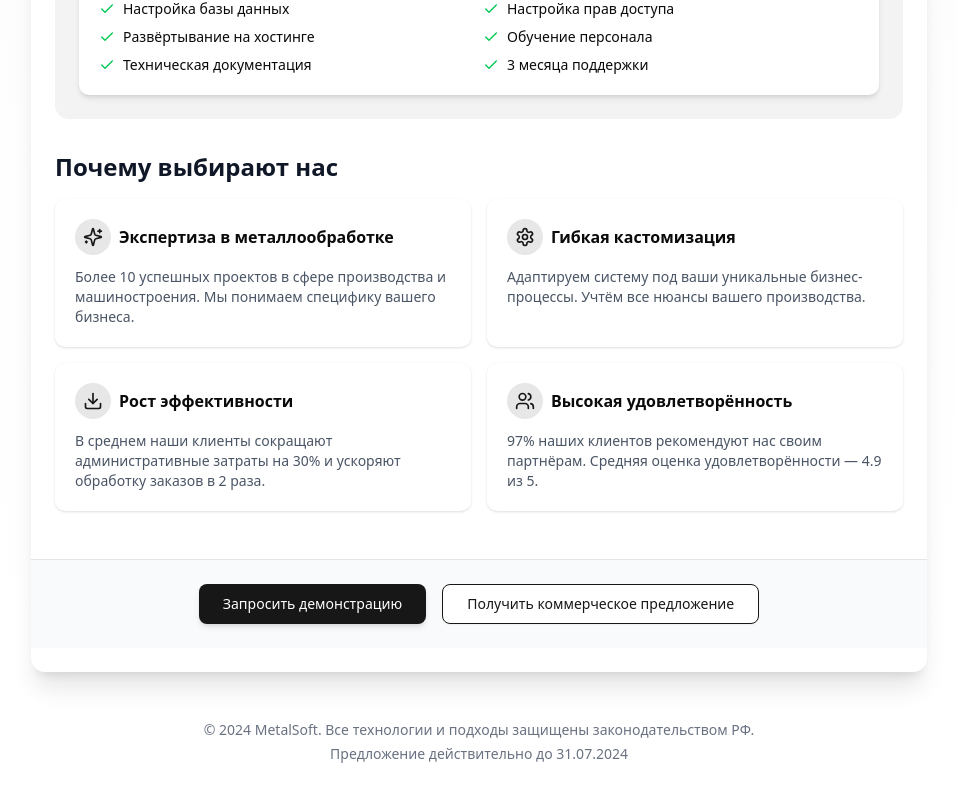
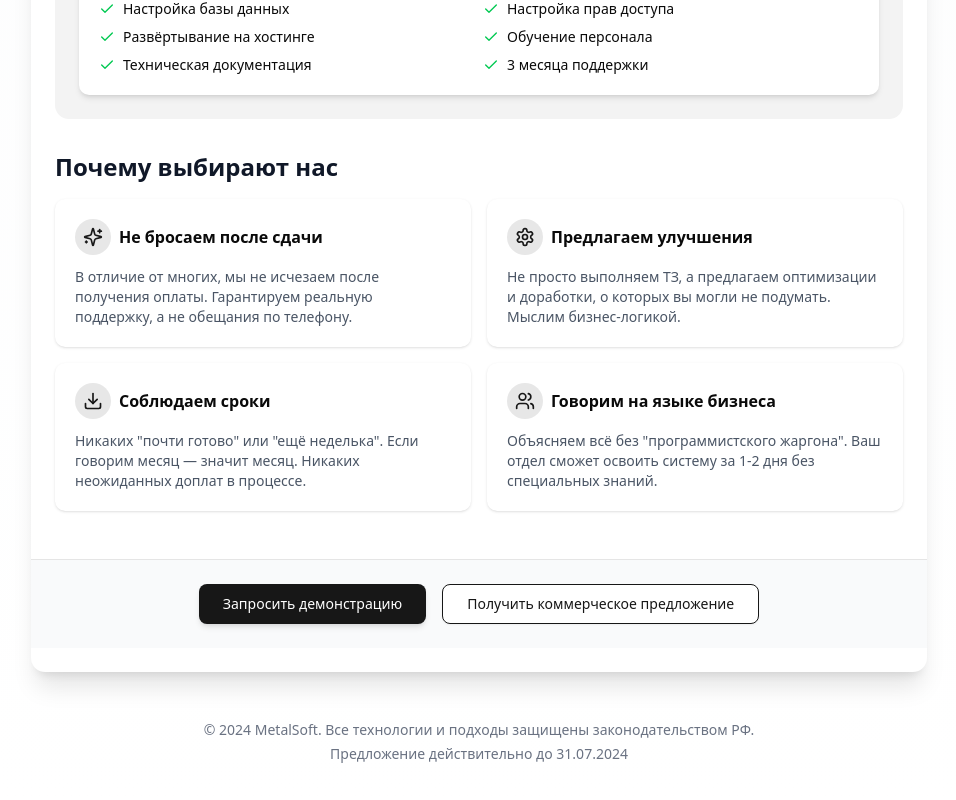
Before and after one commit to Leogelv/metal_offer_new, a Next.js app: page /offer in a window 1280 px wide. Shown: the part 1785-2585 px from the top of the page, without its empty margins (161-1117 px from the left). Built offline with nearby package versions, Linux system fonts and the light colour scheme.

Commit message:
Обновлены преимущества компании с фокусом на реальные болевые точки заказчиков СНГ

```diff
--- a/src/app/offer/page.tsx
+++ b/src/app/offer/page.tsx
@@ -265,9 +265,9 @@ export default function OfferPage() {
                     <div className="bg-primary/10 p-2 rounded-full">
                       <Sparkles className="h-5 w-5 text-primary" />
                     </div>
-                    <h3 className="font-semibold">Экспертиза в металлообработке</h3>
+                    <h3 className="font-semibold">Не бросаем после сдачи</h3>
                   </div>
-                  <p className="text-sm text-gray-600">Более 10 успешных проектов в сфере производства и машиностроения. Мы понимаем специфику вашего бизнеса.</p>
+                  <p className="text-sm text-gray-600">В отличие от многих, мы не исчезаем после получения оплаты. Гарантируем реальную поддержку, а не обещания по телефону.</p>
                 </div>
 
                 <div className="bg-white p-5 rounded-lg shadow-sm hover:shadow-md transition-all">
@@ -275,9 +275,9 @@ export default function OfferPage() {
                     <div className="bg-primary/10 p-2 rounded-full">
                       <Settings className="h-5 w-5 text-primary" />
                     </div>
-                    <h3 className="font-semibold">Гибкая кастомизация</h3>
+                    <h3 className="font-semibold">Предлагаем улучшения</h3>
                   </div>
-                  <p className="text-sm text-gray-600">Адаптируем систему под ваши уникальные бизнес-процессы. Учтём все нюансы вашего производства.</p>
+                  <p className="text-sm text-gray-600">Не просто выполняем ТЗ, а предлагаем оптимизации и доработки, о которых вы могли не подумать. Мыслим бизнес-логикой.</p>
                 </div>
 
                 <div className="bg-white p-5 rounded-lg shadow-sm hover:shadow-md transition-all">
@@ -285,9 +285,9 @@ export default function OfferPage() {
                     <div className="bg-primary/10 p-2 rounded-full">
                       <Download className="h-5 w-5 text-primary" />
                     </div>
-                    <h3 className="font-semibold">Рост эффективности</h3>
+                    <h3 className="font-semibold">Соблюдаем сроки</h3>
                   </div>
-                  <p className="text-sm text-gray-600">В среднем наши клиенты сокращают административные затраты на 30% и ускоряют обработку заказов в 2 раза.</p>
+                  <p className="text-sm text-gray-600">Никаких "почти готово" или "ещё неделька". Если говорим месяц — значит месяц. Никаких неожиданных доплат в процессе.</p>
                 </div>
 
                 <div className="bg-white p-5 rounded-lg shadow-sm hover:shadow-md transition-all">
@@ -295,9 +295,9 @@ export default function OfferPage() {
                     <div className="bg-primary/10 p-2 rounded-full">
                       <Users className="h-5 w-5 text-primary" />
                     </div>
-                    <h3 className="font-semibold">Высокая удовлетворённость</h3>
+                    <h3 className="font-semibold">Говорим на языке бизнеса</h3>
                   </div>
-                  <p className="text-sm text-gray-600">97% наших клиентов рекомендуют нас своим партнёрам. Средняя оценка удовлетворённости — 4.9 из 5.</p>
+                  <p className="text-sm text-gray-600">Объясняем всё без "программистского жаргона". Ваш отдел сможет освоить систему за 1-2 дня без специальных знаний.</p>
                 </div>
               </div>
             </div>
```
